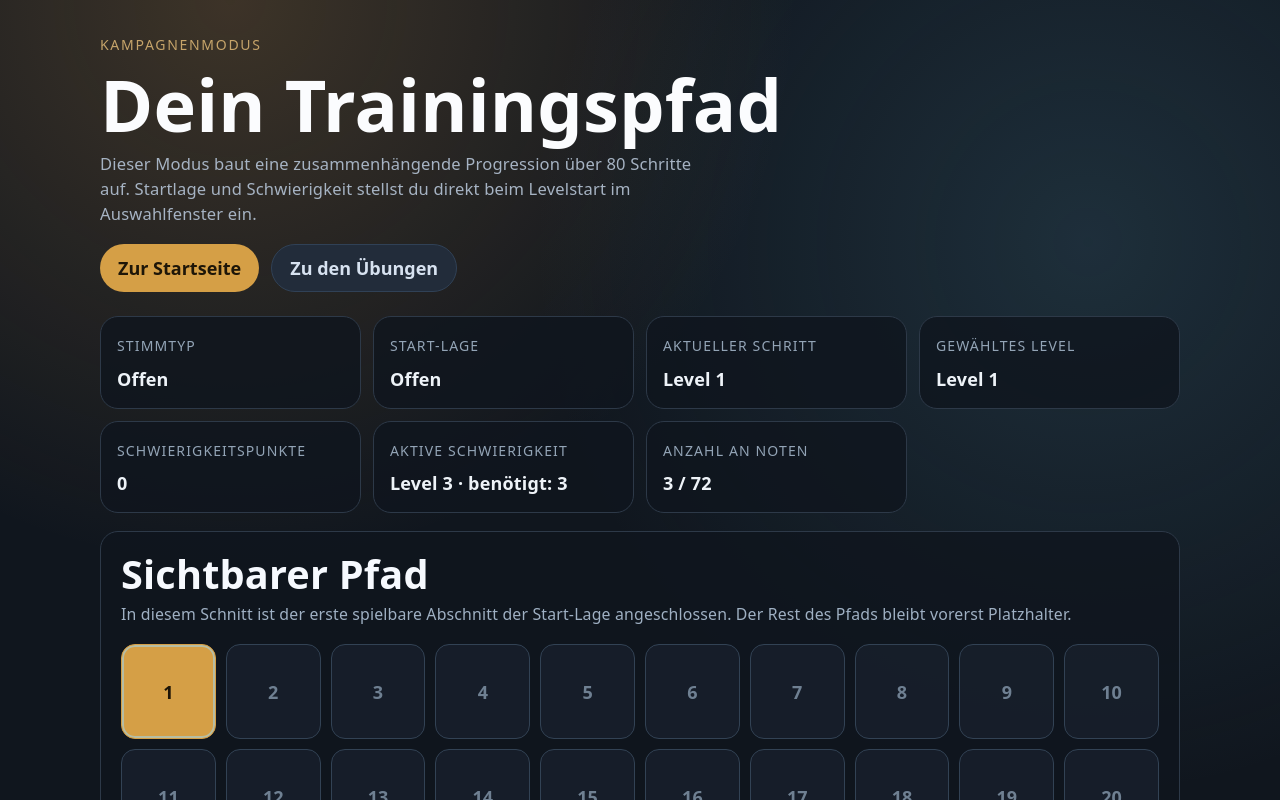
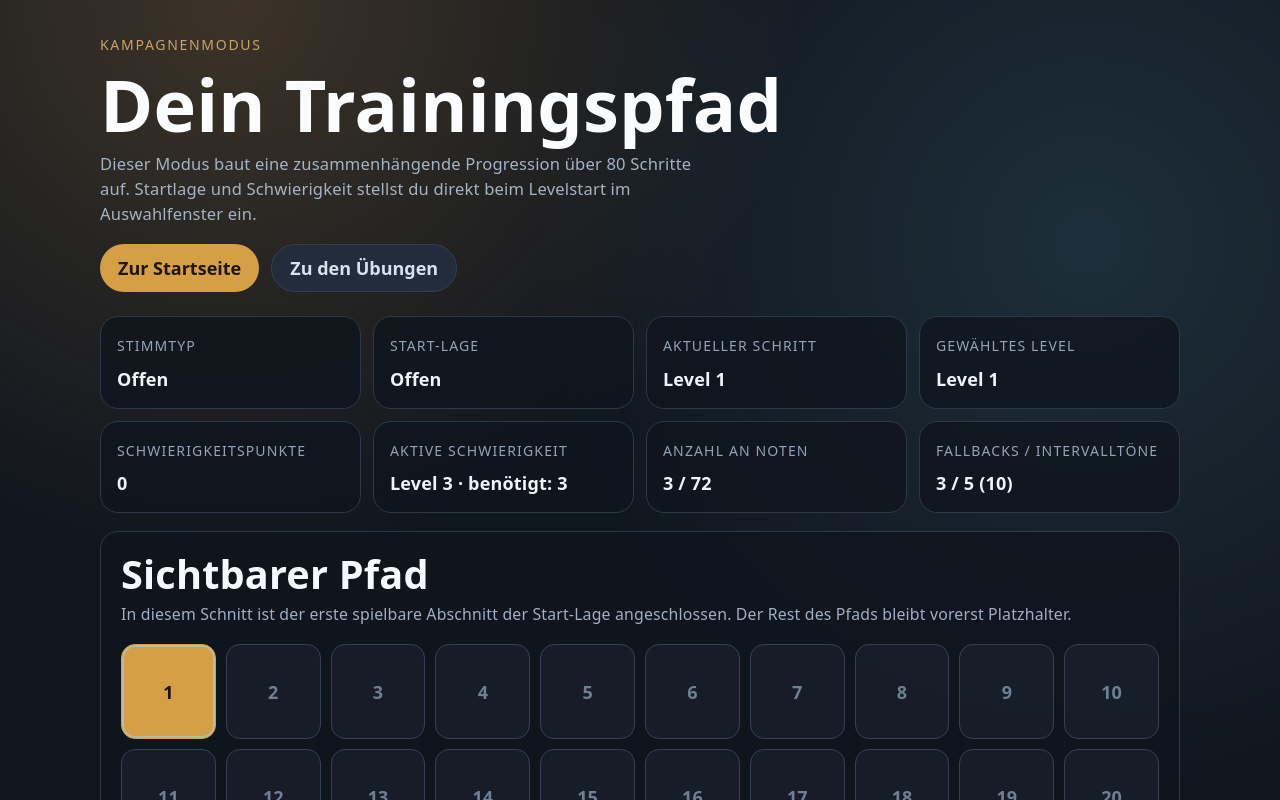
Before and after one commit to bassdman/ear-training, a React (Vite) app: page /campaign in a window 1280 px wide. Shown: the top 800 px of the page. Built offline with nearby package versions, Linux system fonts and the light colour scheme.

Commit message:
added multiple metrics

```diff
--- a/src/features/campaign/CampaignPage.tsx
+++ b/src/features/campaign/CampaignPage.tsx
@@ -2,6 +2,10 @@ import { useEffect, useMemo, useState } from 'react'
 import { useSearchParams } from 'react-router-dom'
 
 import {
+  CAMPAIGN_DEFAULT_FALLBACK_BREAK_COUNT,
+  CAMPAIGN_DEFAULT_INTERVAL_TONE_COUNT,
+  CAMPAIGN_FALLBACK_BREAK_OPTIONS,
+  CAMPAIGN_INTERVAL_TONE_OPTIONS,
   CAMPAIGN_LEVEL_COUNT,
   CAMPAIGN_NOTE_COUNT_MAX,
   CAMPAIGN_NOTE_COUNT_MIN,
@@ -10,6 +14,7 @@ import {
   CAMPAIGN_VOICE_TYPES,
   resolveCampaignAidSettings,
   resolveCampaignExerciseLevelIdx,
+  resolveCampaignSectionSteps,
   resolveCampaignTotalDifficulty,
   resolveRequiredDifficultyForLevel,
 } from './config'
@@ -36,6 +41,12 @@ export function CampaignPage({ onBackHome, onOpenExercises, onOpenTrainer }: Cam
   const [selectedLevelIdx, setSelectedLevelIdx] = useState(0)
   const [modalLevelIdx, setModalLevelIdx] = useState<number | null>(null)
   const [modalStartRangeId, setModalStartRangeId] = useState<CampaignRangeId>('male-low')
+  const [modalFallbackBreakCount, setModalFallbackBreakCount] = useState(
+    CAMPAIGN_DEFAULT_FALLBACK_BREAK_COUNT,
+  )
+  const [modalIntervalToneCount, setModalIntervalToneCount] = useState(
+    CAMPAIGN_DEFAULT_INTERVAL_TONE_COUNT,
+  )
   const [modalNoteLevel, setModalNoteLevel] = useState(CAMPAIGN_NOTE_COUNT_MIN)
   const [modalToneStyleLevel, setModalToneStyleLevel] = useState(0)
   const [modalToneSplashLevel, setModalToneSplashLevel] = useState(0)
@@ -74,6 +85,11 @@ export function CampaignPage({ onBackHome, onOpenExercises, onOpenTrainer }: Cam
     modalToneStyleLevel,
     modalToneSplashLevel,
   )
+  const modalSectionSteps = resolveCampaignSectionSteps(
+    modalFallbackBreakCount,
+    modalIntervalToneCount,
+  )
+  const modalFinalIntervalTones = modalIntervalToneCount * 2
 
   const getToneSplashDescription = (level: number) => {
     switch (level) {
@@ -125,6 +141,8 @@ export function CampaignPage({ onBackHome, onOpenExercises, onOpenTrainer }: Cam
 
     setModalLevelIdx(selectedLevelIdx)
     setModalStartRangeId(progress.startRangeId ?? 'male-low')
+    setModalFallbackBreakCount(progress.fallbackBreakCount)
+    setModalIntervalToneCount(progress.intervalToneCount)
     setModalNoteLevel(
       Math.min(
         CAMPAIGN_NOTE_COUNT_MAX,
@@ -139,6 +157,8 @@ export function CampaignPage({ onBackHome, onOpenExercises, onOpenTrainer }: Cam
     setCurrentLevelIdx(levelIdx)
     setSelectedLevelIdx(levelIdx)
     setModalStartRangeId(progress.startRangeId ?? 'male-low')
+    setModalFallbackBreakCount(progress.fallbackBreakCount)
+    setModalIntervalToneCount(progress.intervalToneCount)
     setModalNoteLevel(
       Math.min(
         CAMPAIGN_NOTE_COUNT_MAX,
@@ -161,6 +181,8 @@ export function CampaignPage({ onBackHome, onOpenExercises, onOpenTrainer }: Cam
       notes: modalNoteLevel,
       toneStyle: modalToneStyleLevel,
       toneSplash: modalToneSplashLevel,
+      fallbackBreakCount: modalFallbackBreakCount,
+      intervalToneCount: modalIntervalToneCount,
     })
     setModalLevelIdx(null)
     onOpenTrainer(targetLevelIdx)
@@ -235,6 +257,12 @@ export function CampaignPage({ onBackHome, onOpenExercises, onOpenTrainer }: Cam
               <div className="campaign-summary-card">
                 <span>Anzahl an Noten</span>
                 <strong>{noteCount} / {CAMPAIGN_NOTE_COUNT_MAX}</strong>
+              </div>
+              <div className="campaign-summary-card">
+                <span>Fallbacks / Intervalltöne</span>
+                <strong>
+                  {progress.fallbackBreakCount} / {progress.intervalToneCount} ({progress.intervalToneCount * 2})
+                </strong>
               </div>
             </section>
 
@@ -316,6 +344,41 @@ export function CampaignPage({ onBackHome, onOpenExercises, onOpenTrainer }: Cam
                   ) : (
                     <p>Als Nächstes kannst du direkt ein freigeschaltetes Level starten.</p>
                   )}
+
+                  <label className="campaign-select-row">
+                    <span>Anzahl an Fallbacks (Ear-Scale-Break)</span>
+                    <select
+                      value={modalFallbackBreakCount}
+                      onChange={(event) => setModalFallbackBreakCount(Number(event.target.value))}
+                    >
+                      {CAMPAIGN_FALLBACK_BREAK_OPTIONS.map((option) => (
+                        <option key={option} value={option}>
+                          {option}
+                        </option>
+                      ))}
+                    </select>
+                  </label>
+                  <p className="campaign-slider-description">
+                    Anzahl sichtbarer Ear-Scale-Breaks im Fortschritt: {modalFallbackBreakCount}
+                  </p>
+
+                  <label className="campaign-select-row">
+                    <span>Anzahl an Töne pro Intervall</span>
+                    <select
+                      value={modalIntervalToneCount}
+                      onChange={(event) => setModalIntervalToneCount(Number(event.target.value))}
+                    >
+                      {CAMPAIGN_INTERVAL_TONE_OPTIONS.map((option) => (
+                        <option key={option} value={option}>
+                          {option} ({option * 2})
+                        </option>
+                      ))}
+                    </select>
+                  </label>
+                  <p className="campaign-slider-description">
+                    Klammerwert gilt immer fuer den letzten Abschnitt. Aktuell: {modalIntervalToneCount} ({modalFinalIntervalTones})
+                    · Abschnittsverteilung: {modalSectionSteps.join(' / ')}
+                  </p>
 
                   <label className="campaign-select-row">
                     <span>Startlage</span>
--- a/src/features/campaign/CampaignTrainerPage.tsx
+++ b/src/features/campaign/CampaignTrainerPage.tsx
@@ -78,6 +78,8 @@ export function CampaignTrainerPage() {
         progress.progress.noteDifficultyPoints,
         progress.progress.toneStyleDifficultyPoints,
         progress.progress.toneSplashDifficultyPoints,
+        progress.progress.fallbackBreakCount,
+        progress.progress.intervalToneCount,
       )}
       toneSplashMode={aidSettings.toneSplashMode}
       selectedInstrumentId="piano"
--- a/src/features/campaign/config.ts
+++ b/src/features/campaign/config.ts
@@ -1,5 +1,4 @@
 import {
-  SECTION_STEPS,
   type NoteName,
   type SessionPitch,
   type ToneSplashMode,
@@ -12,6 +11,10 @@ export const CAMPAIGN_PLAYABLE_LEVEL_COUNT = CAMPAIGN_LEVEL_COUNT
 export const CAMPAIGN_PROGRESS_STORAGE_KEY = 'earTrainer-campaign-v1'
 export const CAMPAIGN_NOTE_COUNT_MIN = 3
 export const CAMPAIGN_NOTE_COUNT_MAX = 72
+export const CAMPAIGN_FALLBACK_BREAK_OPTIONS = [3, 2, 1, 0] as const
+export const CAMPAIGN_INTERVAL_TONE_OPTIONS = [4, 5, 6, 8] as const
+export const CAMPAIGN_DEFAULT_FALLBACK_BREAK_COUNT = 3
+export const CAMPAIGN_DEFAULT_INTERVAL_TONE_COUNT = 5
 
 export const CAMPAIGN_RANGES: Record<
   CampaignRangeId,
@@ -88,6 +91,8 @@ export const DEFAULT_CAMPAIGN_PROGRESS = {
   noteDifficultyPoints: CAMPAIGN_NOTE_COUNT_MIN,
   toneStyleDifficultyPoints: 0,
   toneSplashDifficultyPoints: 0,
+  fallbackBreakCount: CAMPAIGN_DEFAULT_FALLBACK_BREAK_COUNT,
+  intervalToneCount: CAMPAIGN_DEFAULT_INTERVAL_TONE_COUNT,
 } as const
 
 export type CampaignAidSettings = {
@@ -142,6 +147,25 @@ export function resolveRequiredDifficultyForLevel(levelIdx: number) {
   return Math.max(0, Math.round(levelIdx)) + 3
 }
 
+export function resolveCampaignSectionSteps(
+  fallbackBreakCount: number,
+  intervalToneCount: number,
+): number[] {
+  const safeFallbackBreakCount = Math.max(0, Math.min(3, Math.round(fallbackBreakCount)))
+  const safeIntervalToneCount = CAMPAIGN_INTERVAL_TONE_OPTIONS.includes(
+    Math.round(intervalToneCount) as (typeof CAMPAIGN_INTERVAL_TONE_OPTIONS)[number],
+  )
+    ? Math.round(intervalToneCount)
+    : CAMPAIGN_DEFAULT_INTERVAL_TONE_COUNT
+
+  const baseIntervals = Array.from(
+    { length: safeFallbackBreakCount },
+    () => safeIntervalToneCount,
+  )
+
+  return [...baseIntervals, safeIntervalToneCount * 2]
+}
+
 const NOTE_ORDER_FROM_A: NoteName[] = [
   'A',
   'Ais',
@@ -159,16 +183,37 @@ const NOTE_ORDER_FROM_A: NoteName[] = [
 
 const OCTAVE_MULTIPLIERS = [0.125, 0.25, 0.5, 1, 2, 4]
 
-const ALL_CAMPAIGN_PITCHES: SessionPitch[] = OCTAVE_MULTIPLIERS.flatMap(
-  (frequencyMultiplier) =>
+const resolveOrderedMultipliersFromStartRange = (
+  startRangeId: CampaignRangeId,
+): number[] => {
+  const startMultiplier = CAMPAIGN_RANGES[startRangeId].frequencyMultipliers[0] ?? 1
+  const startIdx = OCTAVE_MULTIPLIERS.findIndex(
+    (multiplier) => multiplier === startMultiplier,
+  )
+
+  if (startIdx === -1) {
+    return [...OCTAVE_MULTIPLIERS]
+  }
+
+  const higherOrEqual = OCTAVE_MULTIPLIERS.slice(startIdx)
+  const lower = OCTAVE_MULTIPLIERS.slice(0, startIdx).reverse()
+  return [...higherOrEqual, ...lower]
+}
+
+const createCampaignPitchPool = (
+  startRangeId: CampaignRangeId,
+  noteCount: number,
+): SessionPitch[] => {
+  const orderedMultipliers = resolveOrderedMultipliersFromStartRange(startRangeId)
+  const orderedPitches = orderedMultipliers.flatMap((frequencyMultiplier) =>
     NOTE_ORDER_FROM_A.map((note) => ({
       note,
       frequencyMultiplier,
     })),
-)
+  )
 
-const createCampaignPitchPool = (noteCount: number): SessionPitch[] =>
-  ALL_CAMPAIGN_PITCHES.slice(0, noteCount)
+  return orderedPitches.slice(0, noteCount)
+}
 
 const createUniqueNoteSet = (pitchPool: SessionPitch[]): NoteName[] =>
   [...new Set(pitchPool.map((pitch) => pitch.note))] as NoteName[]
@@ -179,17 +224,23 @@ const createUniqueMultipliers = (pitchPool: SessionPitch[]): number[] =>
   )
 
 export function createCampaignSessionConfig(
-  _startRangeId: CampaignRangeId,
+  startRangeId: CampaignRangeId,
   _currentLevelIdx: number,
   noteDifficultyPoints: number,
   toneStyleDifficultyPoints: number,
   toneSplashDifficultyPoints: number,
+  fallbackBreakCount: number,
+  intervalToneCount: number,
 ): EarTrainerSessionConfig {
   const noteCount = resolveCampaignExerciseLevelIdx(noteDifficultyPoints)
-  const pitchPool = createCampaignPitchPool(noteCount)
+  const pitchPool = createCampaignPitchPool(startRangeId, noteCount)
   const aidSettings = resolveCampaignAidSettings(
     toneStyleDifficultyPoints,
     toneSplashDifficultyPoints,
+  )
+  const sectionSteps = resolveCampaignSectionSteps(
+    fallbackBreakCount,
+    intervalToneCount,
   )
 
   return {
@@ -197,7 +248,7 @@ export function createCampaignSessionConfig(
     frequencyMultipliers: createUniqueMultipliers(pitchPool),
     pitchPool,
     toneStyleCount: aidSettings.toneStyleCount,
-    sectionSteps: SECTION_STEPS,
+    sectionSteps,
     levelCount: CAMPAIGN_LEVEL_COUNT,
   }
 }
--- a/src/features/campaign/hooks/useCampaignProgress.ts
+++ b/src/features/campaign/hooks/useCampaignProgress.ts
@@ -1,6 +1,10 @@
 import { useEffect, useMemo, useState } from 'react'
 
 import {
+  CAMPAIGN_DEFAULT_FALLBACK_BREAK_COUNT,
+  CAMPAIGN_DEFAULT_INTERVAL_TONE_COUNT,
+  CAMPAIGN_FALLBACK_BREAK_OPTIONS,
+  CAMPAIGN_INTERVAL_TONE_OPTIONS,
   CAMPAIGN_NOTE_COUNT_MAX,
   CAMPAIGN_NOTE_COUNT_MIN,
   CAMPAIGN_PLAYABLE_LEVEL_COUNT,
@@ -14,22 +18,41 @@ import type {
   CampaignVoiceType,
 } from '../types'
 
-const clampSection = (value: number) => Math.max(0, Math.min(3, Math.round(value)))
+const clampSection = (value: number, fallbackBreakCount: number) =>
+  Math.max(0, Math.min(fallbackBreakCount, Math.round(value)))
 const clampPlayableLevel = (value: number) =>
   Math.max(0, Math.min(CAMPAIGN_PLAYABLE_LEVEL_COUNT - 1, Math.round(value)))
 const clampNonNegative = (value: number) => Math.max(0, Math.round(value))
 const clampAidSlider = (value: number) => Math.max(0, Math.min(4, Math.round(value)))
 const clampNoteCount = (value: number) =>
   Math.max(CAMPAIGN_NOTE_COUNT_MIN, Math.min(CAMPAIGN_NOTE_COUNT_MAX, Math.round(value)))
+const clampFallbackBreakCount = (value: number) =>
+  CAMPAIGN_FALLBACK_BREAK_OPTIONS.includes(
+    Math.round(value) as (typeof CAMPAIGN_FALLBACK_BREAK_OPTIONS)[number],
+  )
+    ? Math.round(value)
+    : CAMPAIGN_DEFAULT_FALLBACK_BREAK_COUNT
+const clampIntervalToneCount = (value: number) =>
+  CAMPAIGN_INTERVAL_TONE_OPTIONS.includes(
+    Math.round(value) as (typeof CAMPAIGN_INTERVAL_TONE_OPTIONS)[number],
+  )
+    ? Math.round(value)
+    : CAMPAIGN_DEFAULT_INTERVAL_TONE_COUNT
 
 const normalizeProgress = (raw?: Partial<CampaignProgressState>): CampaignProgressState => {
   const currentLevelIdx = clampPlayableLevel(raw?.currentLevelIdx ?? 0)
   const spentPoints = clampNonNegative(raw?.spentPoints ?? 0)
+  const fallbackBreakCount = clampFallbackBreakCount(
+    raw?.fallbackBreakCount ?? CAMPAIGN_DEFAULT_FALLBACK_BREAK_COUNT,
+  )
+  const intervalToneCount = clampIntervalToneCount(
+    raw?.intervalToneCount ?? CAMPAIGN_DEFAULT_INTERVAL_TONE_COUNT,
+  )
   return {
     voiceType: raw?.voiceType ?? DEFAULT_CAMPAIGN_PROGRESS.voiceType,
     startRangeId: raw?.startRangeId ?? DEFAULT_CAMPAIGN_PROGRESS.startRangeId,
     currentLevelIdx,
-    sectionIdx: clampSection(raw?.sectionIdx ?? 0),
+    sectionIdx: clampSection(raw?.sectionIdx ?? 0, fallbackBreakCount),
     bestStreak: Math.max(0, Math.round(raw?.bestStreak ?? 0)),
     unlockedLevelIdx: clampPlayableLevel(
       Math.max(raw?.unlockedLevelIdx ?? 0, currentLevelIdx),
@@ -38,6 +61,8 @@ const normalizeProgress = (raw?: Partial<CampaignProgressState>): CampaignProgre
     noteDifficultyPoints: clampNoteCount(raw?.noteDifficultyPoints ?? CAMPAIGN_NOTE_COUNT_MIN),
     toneStyleDifficultyPoints: clampAidSlider(raw?.toneStyleDifficultyPoints ?? 0),
     toneSplashDifficultyPoints: clampAidSlider(raw?.toneSplashDifficultyPoints ?? 0),
+    fallbackBreakCount,
+    intervalToneCount,
   }
 }
 
@@ -99,6 +124,8 @@ export function useCampaignProgress() {
       noteDifficultyPoints: CAMPAIGN_NOTE_COUNT_MIN,
       toneStyleDifficultyPoints: 0,
       toneSplashDifficultyPoints: 0,
+      fallbackBreakCount: CAMPAIGN_DEFAULT_FALLBACK_BREAK_COUNT,
+      intervalToneCount: CAMPAIGN_DEFAULT_INTERVAL_TONE_COUNT,
     })
   }
 
@@ -133,7 +160,7 @@ export function useCampaignProgress() {
 
       return {
         ...prev,
-        sectionIdx: clampSection(resolved),
+        sectionIdx: clampSection(resolved, prev.fallbackBreakCount),
       }
     })
   }
@@ -171,6 +198,8 @@ export function useCampaignProgress() {
     notes: number
     toneStyle: number
     toneSplash: number
+    fallbackBreakCount: number
+    intervalToneCount: number
   }) => {
     setProgress((prev) => {
       return normalizeProgress({
@@ -178,6 +207,8 @@ export function useCampaignProgress() {
         noteDifficultyPoints: next.notes,
         toneStyleDifficultyPoints: next.toneStyle,
         toneSplashDifficultyPoints: next.toneSplash,
+        fallbackBreakCount: next.fallbackBreakCount,
+        intervalToneCount: next.intervalToneCount,
       })
     })
   }
--- a/src/features/campaign/types.ts
+++ b/src/features/campaign/types.ts
@@ -13,4 +13,6 @@ export type CampaignProgressState = {
   noteDifficultyPoints: number
   toneStyleDifficultyPoints: number
   toneSplashDifficultyPoints: number
+  fallbackBreakCount: number
+  intervalToneCount: number
 }
```
